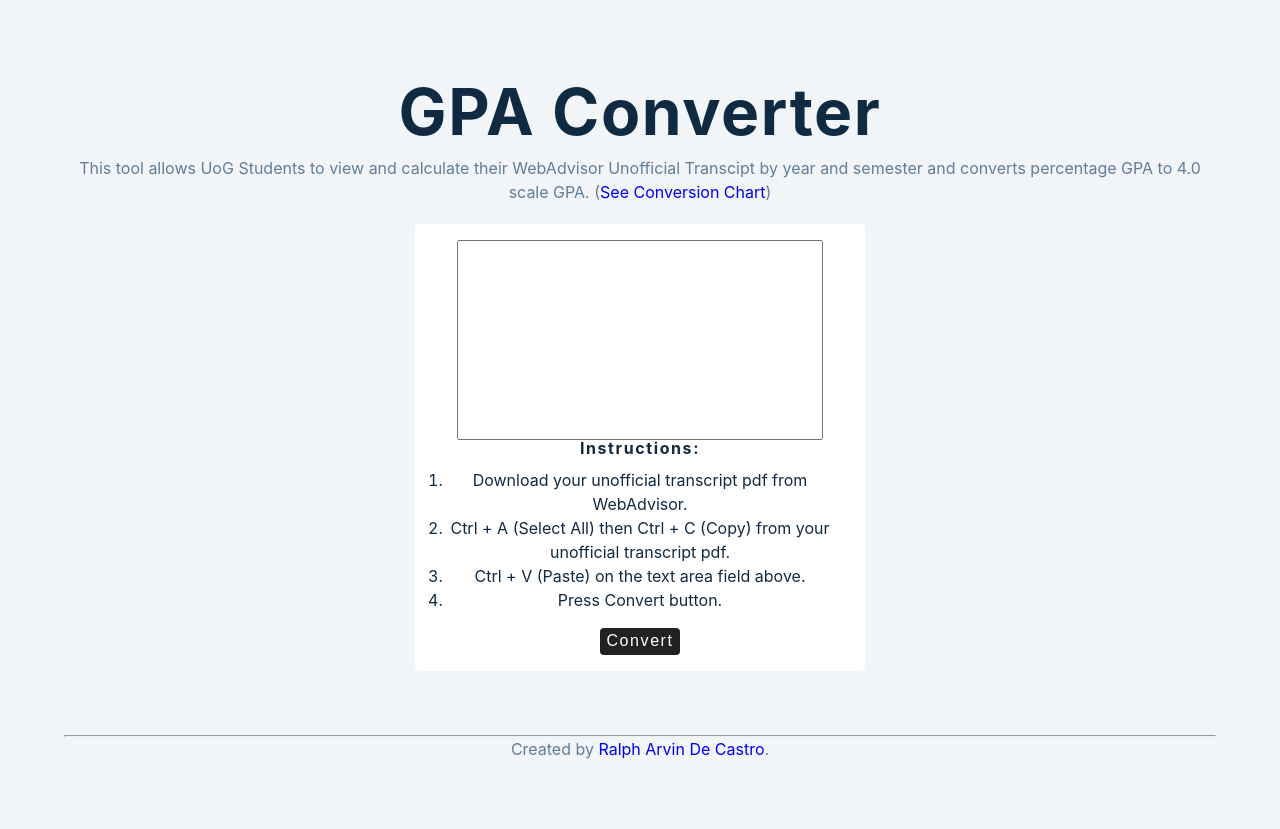
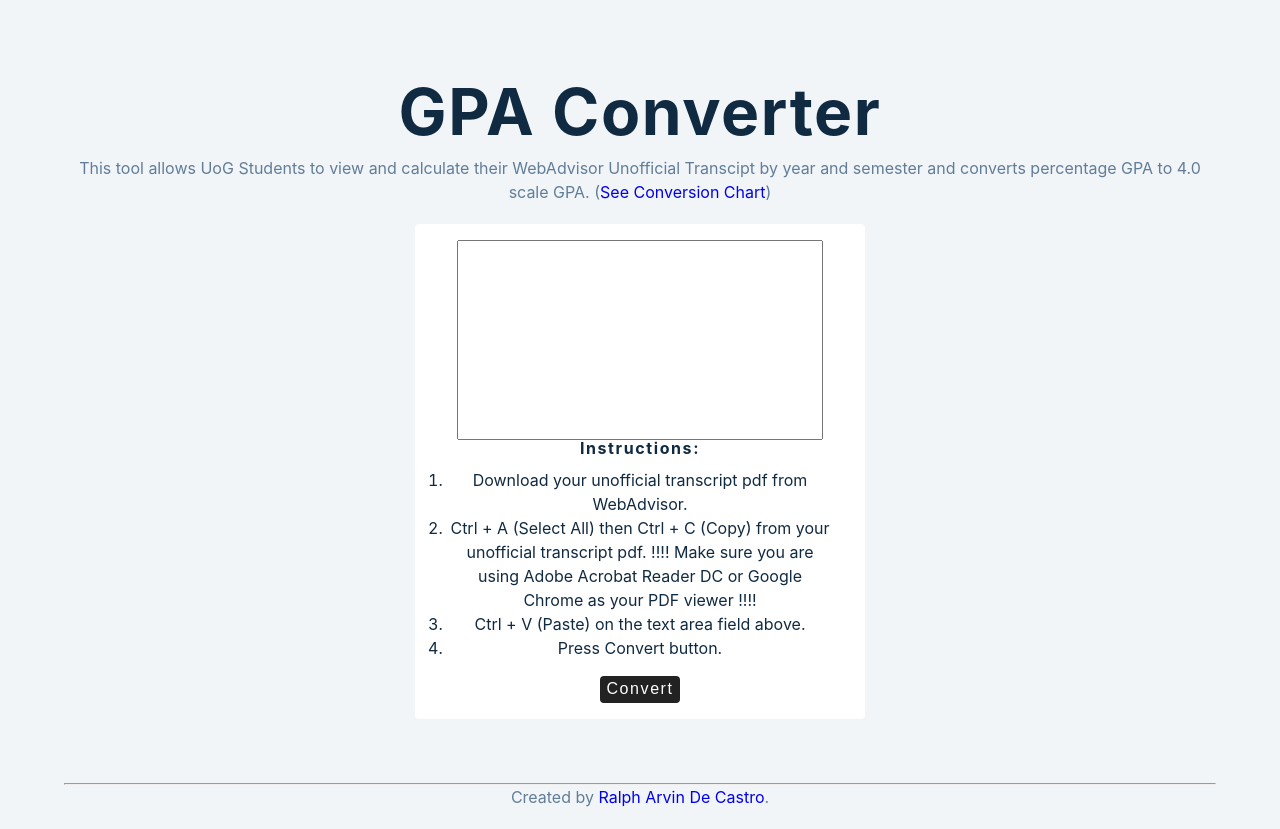
Before and after one commit to imralpharvin/gpa-visualizer, a React (Create React App) app in the folder gpa-converter-react/: page / in a window 1280 px wide. Before the commit the page ends 800 px from the top, so only its background shows below. Built offline with nearby package versions, Linux system fonts and the light colour scheme.

Commit message:
changed instructions

```diff
--- a/gpa-converter-react/src/api/transcriptParser.js
+++ b/gpa-converter-react/src/api/transcriptParser.js
@@ -10,7 +10,8 @@ const parseTranscript = (transcriptText) => {
 
     if (
       lineSplit.length >= 2 &&
-      lineSplit[lineSplit.length - 2].includes(".")
+      lineSplit[lineSplit.length - 2].includes(".") &&
+      lineSplit[lineSplit.length - 1].length === 3
     ) {
       console.log(lineSplit);
       let courseText = lineSplit;
--- a/gpa-converter-react/src/components/GPAConverterForm.js
+++ b/gpa-converter-react/src/components/GPAConverterForm.js
@@ -36,7 +36,8 @@ const GPAConverterForm = () => {
             <li>Download your unofficial transcript pdf from WebAdvisor.</li>
             <li>
               Ctrl + A (Select All) then Ctrl + C (Copy) from your unofficial
-              transcript pdf.
+              transcript pdf. !!!! Make sure you are using Adobe Acrobat Reader
+              DC or Google Chrome as your PDF viewer !!!!
             </li>
             <li>Ctrl + V (Paste) on the text area field above.</li>
             <li>Press Convert button.</li>
```
